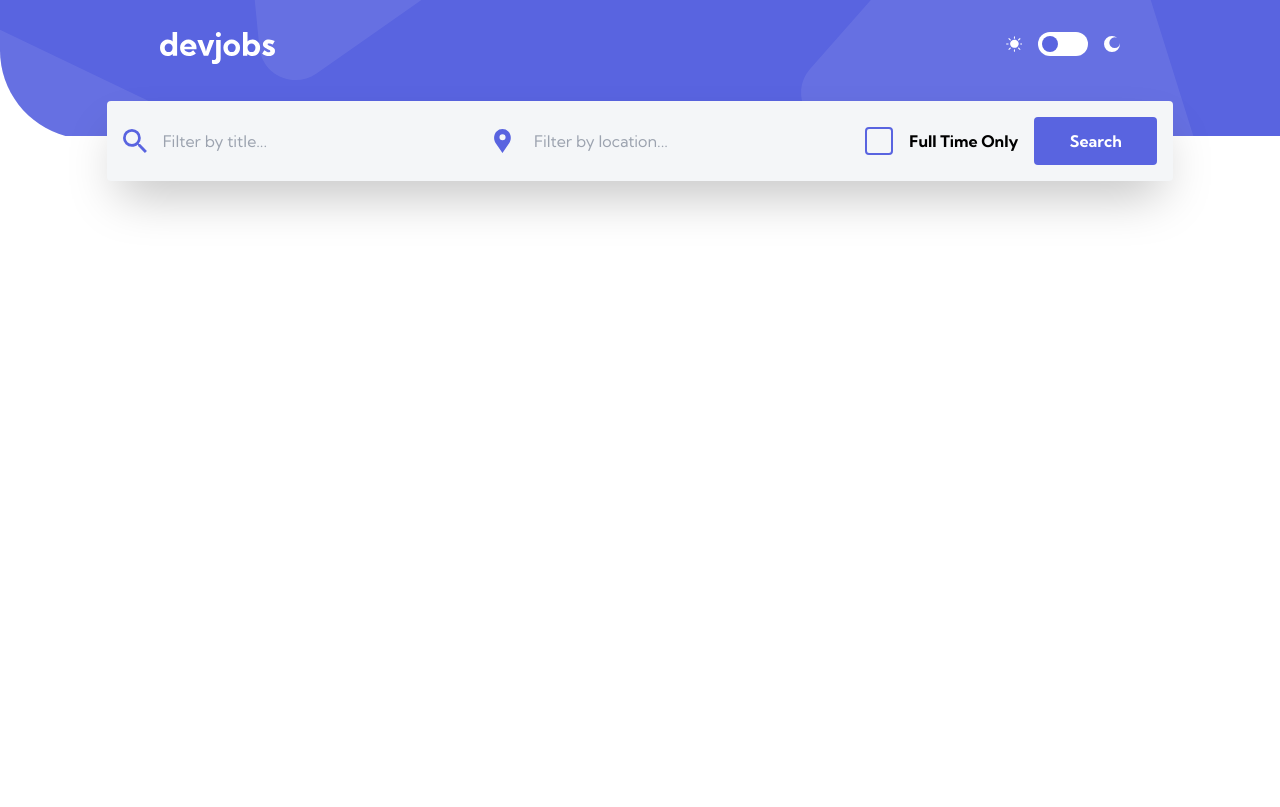
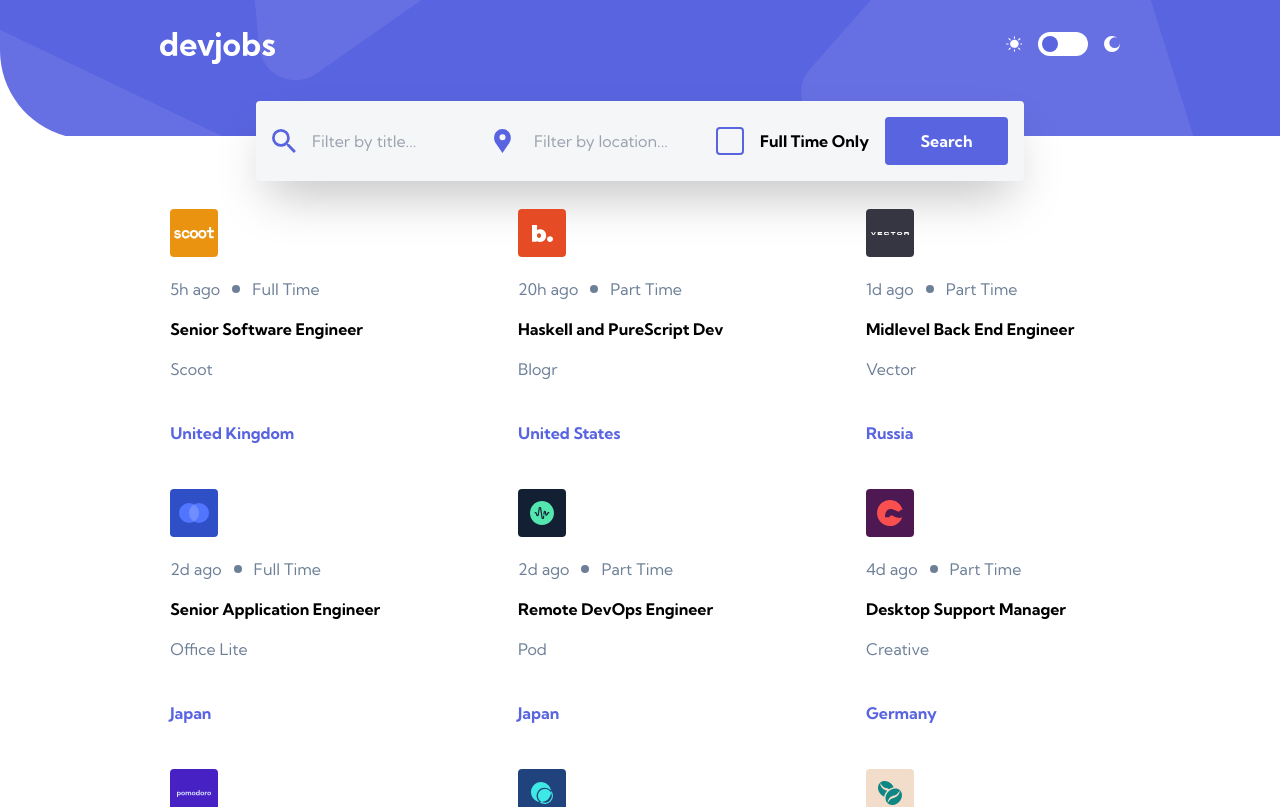
Before and after one commit to dudzvs/devjob, a React (Vite) app: page / in a window 1280 px wide. Shown: the top 807 px of the page. Built offline with nearby package versions, Linux system fonts and the light colour scheme.

Commit message:
feat: add Card component and enhance layout structure - Created `Card` component to display job details with proper styling - Integrated `Card` component into `Main` to render job listings dynamically - Enhanced `Form` and `Modal` components with improved z-index management

```diff
--- a/src/Types.ts
+++ b/src/Types.ts
@@ -40,7 +40,7 @@ export type ModalProps = {
 };
 
 export type Job = {
-	id: string;
+	id: number;
 	company: string;
 	logo: string;
 	logoBackground: string;
--- /dev/null
+++ b/src/components/Card.tsx
@@ -0,0 +1,40 @@
+import { Job } from '../Types.ts';
+
+function Card({
+	id,
+	company,
+	logo,
+	logoBackground,
+	position,
+	postedAt,
+	contract,
+	location,
+	website,
+	apply,
+	description,
+	requirements,
+	role,
+}: Job) {
+	return (
+		<div className="relative flex cursor-pointer flex-col gap-4 rounded p-6 pl-8 pr-8">
+			<div
+				className="absolute top-[-20px] flex h-12 w-12 items-center justify-center rounded"
+				style={{ backgroundColor: logoBackground }}
+			>
+				<img src={logo} alt={`Logo ${company}`} />
+			</div>
+			<div className="mt-6 flex items-center gap-3 text-gray-dark">
+				<span>{postedAt}</span>
+				<span className="h-1 w-1 rounded-full bg-gray-dark p-1"></span>
+				<span>{contract}</span>
+			</div>
+			<h4 className="font-bold">{position}</h4>
+			<p className="text-gray-dark">{company}</p>
+			<p className="mt-6 font-bold text-blue-thick">{location}</p>
+		</div>
+	);
+}
+
+function CardDetails() {}
+
+export default Card;
--- a/src/components/Form.tsx
+++ b/src/components/Form.tsx
@@ -72,7 +72,7 @@ function Form({ formData, setFormData, onSubmit }: FormProps) {
 			{modalOpen && (
 				<>
 					<div
-						className="fixed inset-0 bg-blue-midnight opacity-50"
+						className="fixed inset-0 z-20 bg-blue-midnight opacity-50"
 						onClick={handleModalClose}
 					></div>
 
@@ -89,7 +89,7 @@ function Form({ formData, setFormData, onSubmit }: FormProps) {
 
 function Modal({ handleChange, location, isFullTime }: ModalProps) {
 	return (
-		<div className="absolute left-1/2 top-1/2 flex w-[327px] -translate-x-1/2 -translate-y-1/2 transform flex-col gap-10 rounded bg-gray-light p-8">
+		<div className="absolute left-1/2 top-1/2 z-40 flex w-[327px] -translate-x-1/2 -translate-y-1/2 transform flex-col gap-10 rounded bg-gray-light p-8">
 			<Input
 				inputType="text"
 				inputPlaceholder="Filter By Location..."
--- a/src/components/Main.tsx
+++ b/src/components/Main.tsx
@@ -1,6 +1,7 @@
 import React, { useState, useEffect } from 'react';
 import { Job } from '../Types.ts';
 import SearchBar from './SearchBar.tsx';
+import Card from './Card.tsx';
 
 function Main() {
 	const [jobs, setJobs] = useState<Job[]>([]);
@@ -32,8 +33,13 @@ function Main() {
 	};
 
 	return (
-		<main className="flex justify-center">
+		<main className="flex flex-col items-center justify-center">
 			<SearchBar onSubmit={handleSubmitEvent} formData={formData} setFormData={setFormData} />
+			<div className="flex flex-col gap-10 md:grid md:grid-cols-3">
+				{jobs.map((job) => (
+					<Card key={job.id} {...job} />
+				))}
+			</div>
 		</main>
 	);
 }
--- a/src/components/SearchBar.tsx
+++ b/src/components/SearchBar.tsx
@@ -3,7 +3,7 @@ import { FormProps } from '../Types.ts';
 
 function SearchBar({ formData, setFormData, onSubmit }: FormProps) {
 	return (
-		<div className="mt-[-35px] flex h-20 w-10/12 rounded bg-gray-light shadow-2xl">
+		<div className="mb-12 mt-[-35px] flex h-20 w-10/12 rounded bg-gray-light shadow-2xl lg:w-3/5">
 			<Form onSubmit={onSubmit} formData={formData} setFormData={setFormData} />
 		</div>
 	);
```
